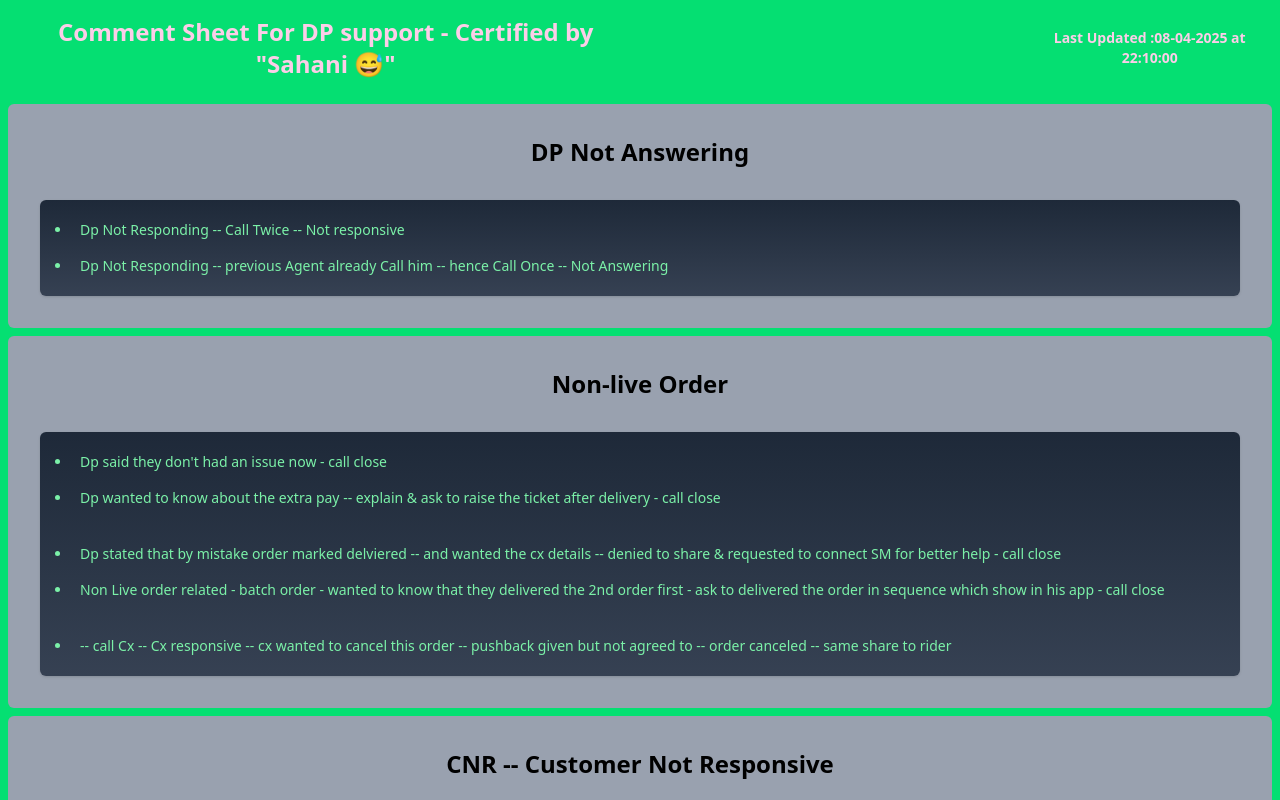
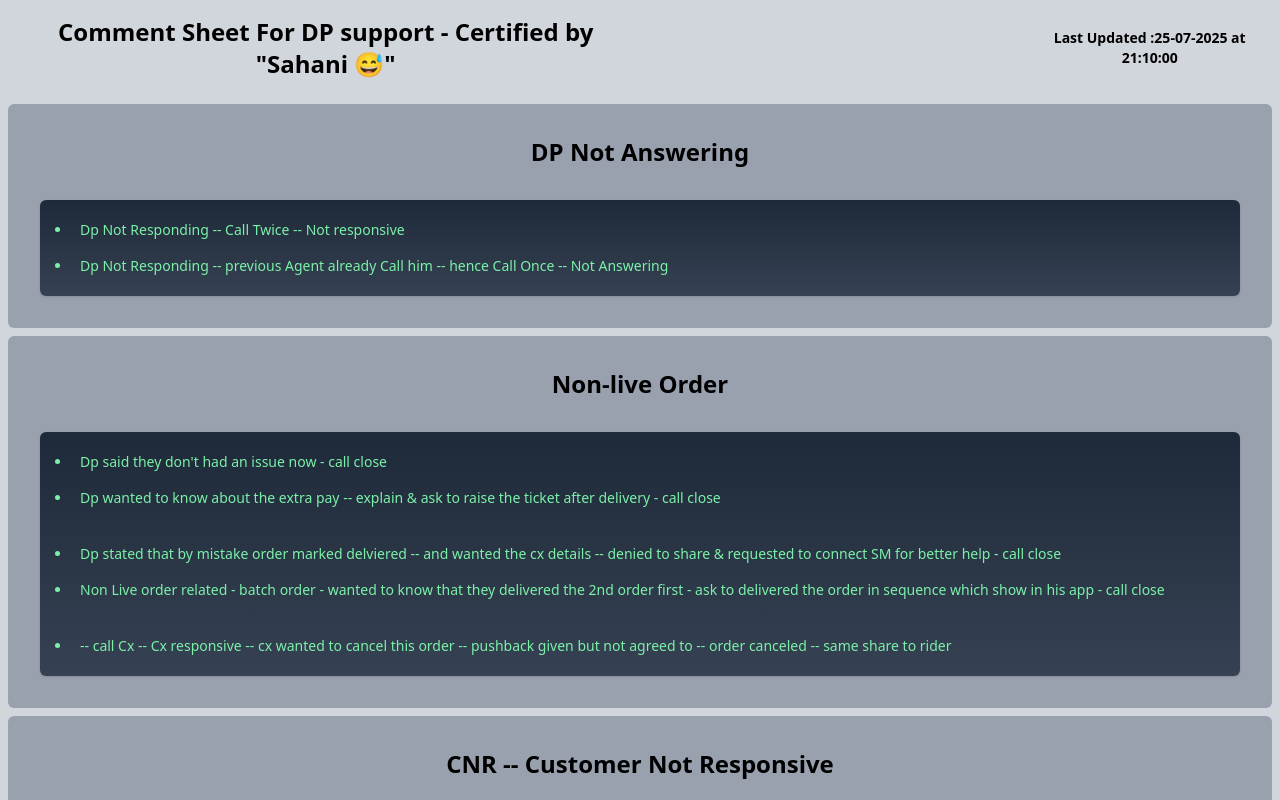
Before and after one commit to Code-with-Sahani/Blinket-DP, a React (Vite) app: page / in a window 1280 px wide. Shown: the top 800 px of the page. Built offline with nearby package versions, Linux system fonts and the light colour scheme.

Commit message:
Update App.jsx

```diff
--- a/src/App.jsx
+++ b/src/App.jsx
@@ -15,9 +15,9 @@ import Nonlive from './Components/Nonlive'
 
 const App = () => {
   return (
-    <div className='h-full w-full bg-green-400 text-white'>
+    <div className='h-full w-full bg-gray-300 text-white'>
 
-      <header className=' p-4 text-pink-200 text-center text-2xl font-semibold flex gap-100' >Comment Sheet For DP support - Certified by "Sahani 	&#128517;" <h2 className='text-sm mt-3'>Last Updated :08-04-2025 at 22:10:00</h2></header>
+      <header className=' p-4 text-black text-center text-2xl font-bold flex gap-100' >Comment Sheet For DP support - Certified by "Sahani 	&#128517;" <h2 className='text-sm mt-3'>Last Updated :25-07-2025 at 21:10:00</h2></header>
       <DP_Not_Answer />
       <Nonlive/>
       <CNR />
```
